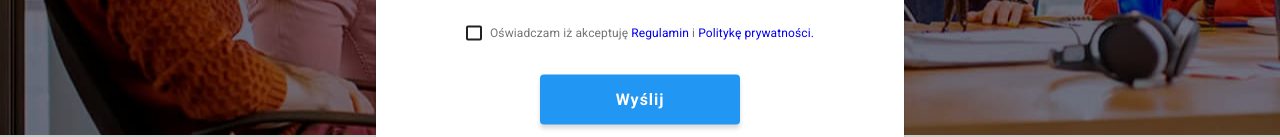
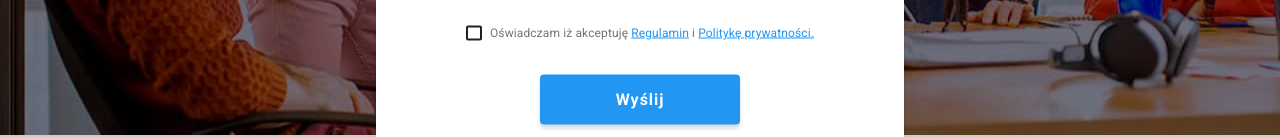
Before and after one commit to ElzbietaOskiera/goit-markup-hw-06, a plain HTML site: page index.html in a window 1280 px wide. Both pictures are taken after a click on the button "Zamów usługę". Shown: the part 534-671 px from the top of the page. Drawn offline with nearby package versions, Linux system fonts and the light colour scheme; files whose address does not match are found by name.

Commit message:
Update styles.css

```diff
--- a/css/styles.css
+++ b/css/styles.css
@@ -974,6 +974,12 @@ display: flex;
   color: #757575;
 }
 
+.modal-checkbox-text a {
+  color: #2196F3;
+  text-decoration: underline;
+  cursor: pointer;
+}
+
 .modal-checkbox-svg {
   z-index: 102;
   border-radius: 2px;
```
